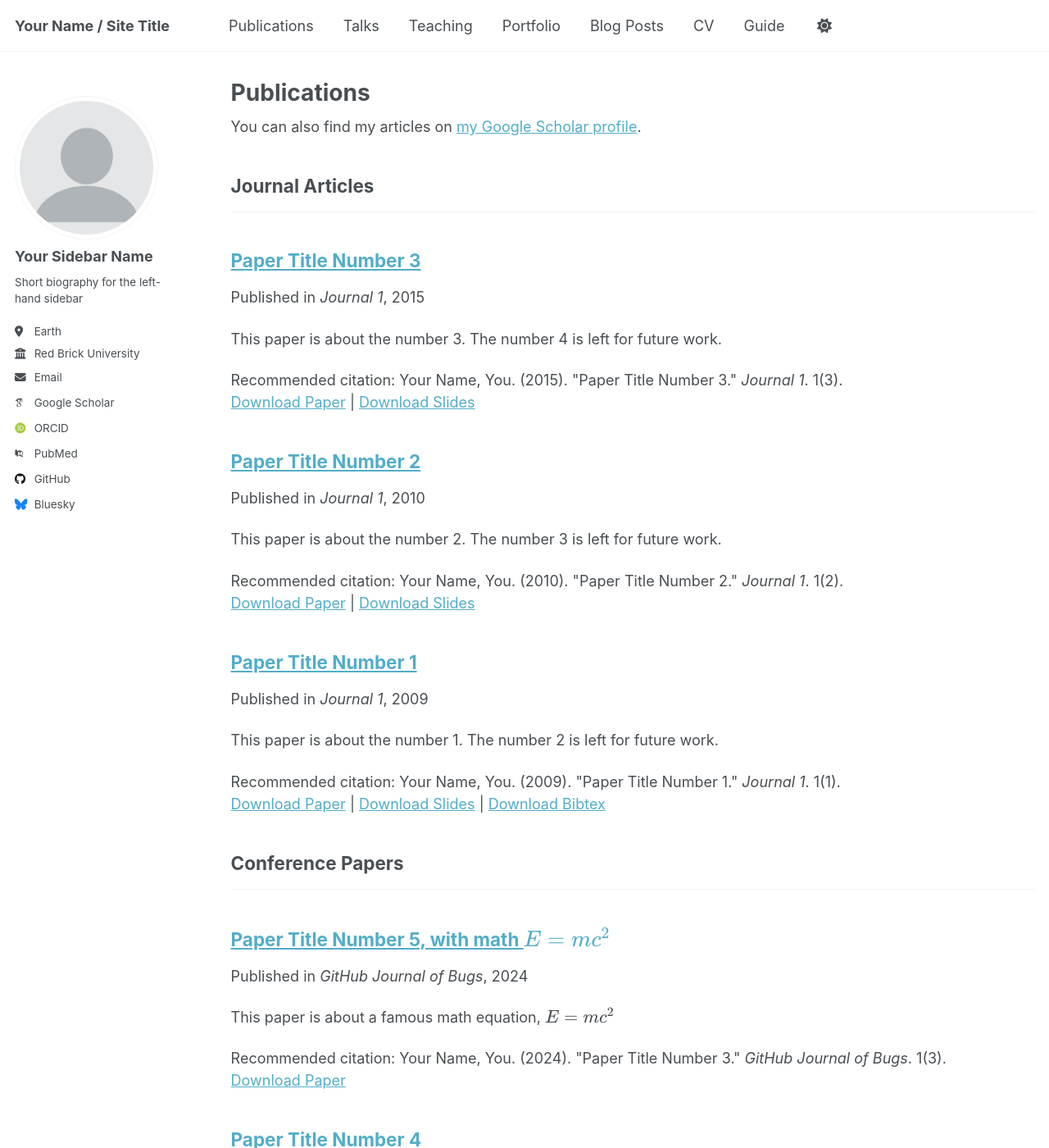
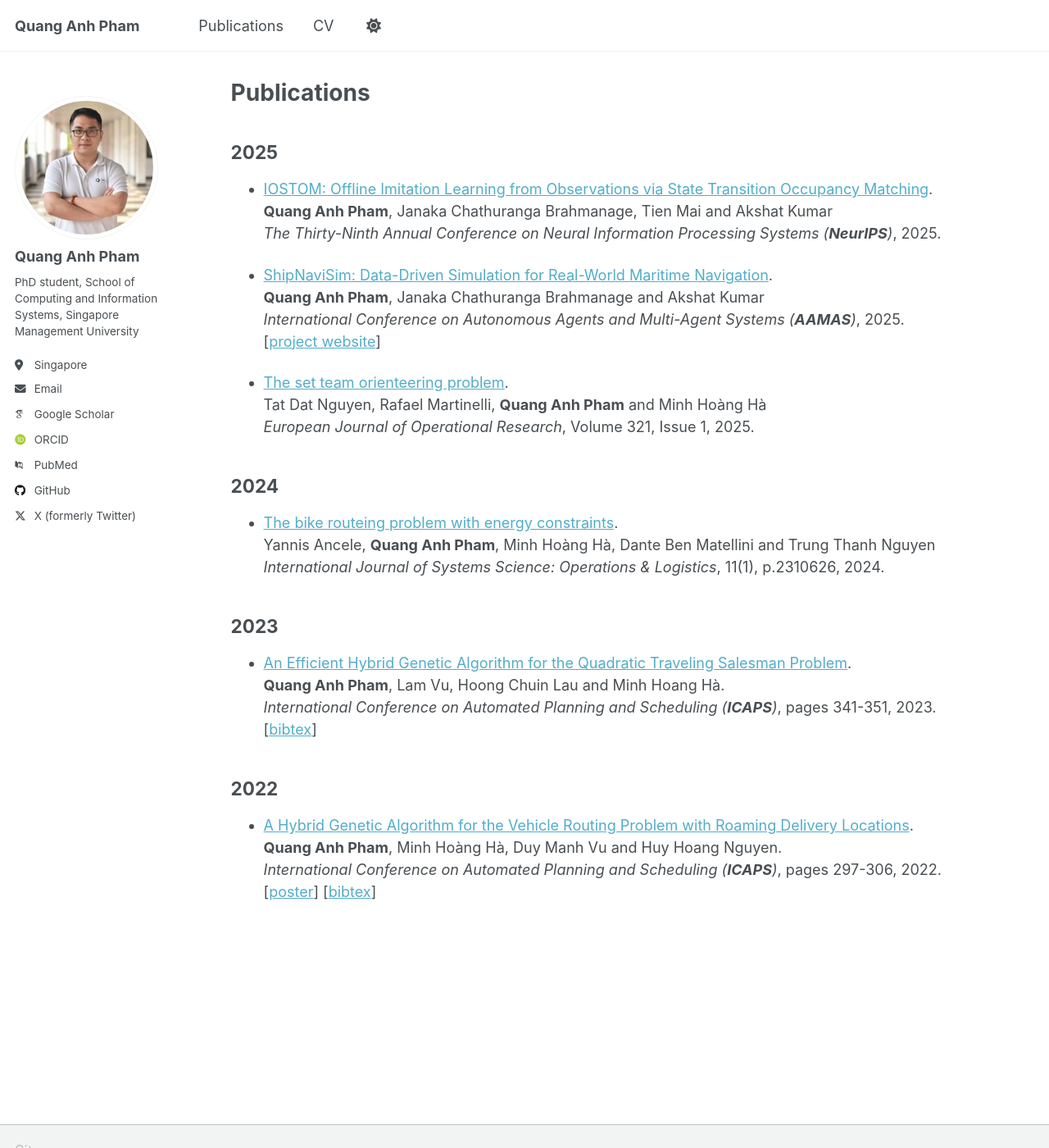
Before and after one commit to quanganh1999/quanganh1999.github.io, a Jekyll site: the page built from _pages/publications.md, in a window 1280 px wide and 1400 px high. Shown: the whole window at 82% size. Built offline with Jekyll 4.4.1, drawn with Linux system fonts in a browser that asks for light colours; some web fonts are replaced; a script that is not in the unit is left out; some of the changed text lies outside the part shown.

Commit message:
initial update

```diff
--- a/_config.yml
+++ b/_config.yml
@@ -9,36 +9,35 @@
 # Basic Site Settings
 locale                   : "en-US"
 site_theme               : "default" # Currently available options are "default", "air"
-title                    : "Your Name / Site Title"
+title                    : "Quang Anh Pham"
 title_separator          : "-"
-name                     : &name "Your Name"
-description              : &description "Your Name's academic portfolio"   # Update this with a general description of your site, this is the default if not overridden by a page
-url                      : https://academicpages.github.io # The base hostname & protocol for your site e.g. "https://[your GitHub username].github.io",
-                                                           # or if you already have some other page hosted on Github then use "https://[your GitHub username].github.io/[Your Repo Name]"
+name                     : &name "Quang Anh Pham"
+description              : &description "PhD student, School of Computing and Information Systems, Singapore Management University"
+url                      : https://quanganh1999.github.io # the base hostname & protocol for your site e.g. "https://mmistakes.github.io"
 baseurl                  : "" # the subpath of your site, e.g. "/blog"
-repository               : "academicpages/academicpages.github.io"
+repository               : "quanganh1999.github.io"
 
 # Site Author - The following control what appear as part of the author content on the side bar.
 #               If a field is blank the icon and link will not appear, otherwise it will be shown.
 #               Additional customization can be done by editing /_includes/author-profile.html
 author:
   # Biographic information
-  avatar           : "profile.png"
-  name             : "Your Sidebar Name"
+  avatar           : "test-avar.jpg"
+  name             : "Quang Anh Pham"
   pronouns         : # example: "she/her"
-  bio              : "Short biography for the left-hand sidebar"
-  location         : "Earth"
-  employer         : "Red Brick University"
+  bio              : "PhD student, School of Computing and Information Systems, Singapore Management University"
+  location         : "Singapore"
+  employer         :
   uri              : # URL
-  email            : "none@example.org"
+  email            : "phamquanganh32@gmail.com"
 
   # Academic websites
   academia         : # URL
   arxiv            : # URL - Update with the correct link to your profile
-  googlescholar    : "https://scholar.google.com/citations?user=PS_CX0AAAAAJ"
+  googlescholar    : "https://scholar.google.com/citations?user=2LMcTUgAAAAJ&hl=en"
   inspire-hep      : # URL
   impactstory      : # URL
-  orcid            : "http://orcid.org/yourorcidurl"
+  orcid            : "https://orcid.org/0000-0001-7552-902X"
   semantic         : # URL
   pubmed           : "https://www.ncbi.nlm.nih.gov/pubmed/?term=john+snow"
   researchgate     : # URL
@@ -48,13 +47,13 @@ author:
   bitbucket        : # Username - Update with your username on the site
   codepen          : # Username
   dribbble         : # Username
-  github           : "academicpages"
+  github           : "quanganh1999"
   kaggle           : # Username
   stackoverflow    : # User number or user number and name (i.e., use "1" or "1/jeff-atwood")
 
   # Social media
   artstation       : # Username
-  bluesky          : "bsky.app" # Replace this with you Bluesky username
+  bluesky          : #"bsky.app" # Replace this with you Bluesky username
   facebook         : # Username
   flickr           : # Username
   foursquare       : # Username
@@ -71,7 +70,7 @@ author:
   steam            : # Username
   telegram         : # URL
   tumblr           : # Username
-  twitter          : # Username for X / Twitter
+  twitter          : "quanganh1999"
   vine             : # Username
   weibo            : # Username
   wikipedia        : # Username
--- /dev/null
+++ b/_pages/publications.md
@@ -0,0 +1,62 @@
+---
+layout: archive
+title: "Publications"
+permalink: /publications/
+author_profile: true
+---
+
+{% include base_path %}
+
+## 2025
+* [IOSTOM: Offline Imitation Learning from Observations via State Transition Occupancy Matching](https://neurips.cc/virtual/2025/poster/118311).
+    **Quang Anh Pham**, Janaka Chathuranga Brahmanage, Tien Mai and Akshat Kumar
+    <i>The Thirty-Ninth Annual Conference on Neural Information Processing Systems (**NeurIPS**)</i>, 2025.
+    <!-- [<a href="https://shipnavisim.github.io/">project website</a>] -->
+
+* [ShipNaviSim: Data-Driven Simulation for Real-World Maritime Navigation](https://www.ifaamas.org/Proceedings/aamas2025/pdfs/p1641.pdf).
+    **Quang Anh Pham**, Janaka Chathuranga Brahmanage and Akshat Kumar
+    <i>International Conference on Autonomous Agents and Multi-Agent Systems (**AAMAS**)</i>, 2025.
+    [<a href="https://shipnavisim.github.io/">project website</a>]
+
+* [The set team orienteering problem](https://doi.org/10.1016/j.ejor.2024.09.021).
+    Tat Dat Nguyen, Rafael Martinelli, **Quang Anh Pham** and Minh Hoàng Hà
+    <i>European Journal of Operational Research</i>, Volume 321, Issue 1, 2025.
+
+
+## 2024
+* [The bike routeing problem with energy constraints](https://doi.org/10.1080/23302674.2024.2310626).
+    Yannis Ancele, **Quang Anh Pham**, Minh Hoàng Hà, Dante Ben Matellini and Trung Thanh Nguyen
+    <i>International Journal of Systems Science: Operations & Logistics</i>, 11(1), p.2310626, 2024.
+
+## 2023
+* [An Efficient Hybrid Genetic Algorithm for the Quadratic Traveling Salesman Problem](https://ojs.aaai.org/index.php/ICAPS/article/view/27212).
+    **Quang Anh Pham**, Lam Vu, Hoong Chuin Lau and Minh Hoang Hà.
+    <i>International Conference on Automated Planning and Scheduling (**ICAPS**)</i>, pages 341-351, 2023.
+    [<a href="javascript:void(0)" onclick="(function(target, id) { if ($('#' + id).css('display') == 'block') { $('#' + id).hide('fast'); $(target).text('bibtex') } else { $('#' + id).show('fast'); $(target).text('bibtex▲') } })(this, 'bibtex-AnhICAPS23');">bibtex</a>]
+<div id="bibtex-AnhICAPS23" style="display:none">
+<pre>@inproceedings{pham2023efficient,
+  title={An Efficient Hybrid Genetic Algorithm for the Quadratic Traveling Salesman Problem},
+  author={Pham, Quang Anh and Lau, Hoong Chuin and H{\`a}, Minh Ho{\`a}ng and Vu, Lam},
+  booktitle={Proceedings of the International Conference on Automated Planning and Scheduling},
+  volume={33},
+  pages={343--351},
+  year={2023}
+}
+</pre></div>
+
+## 2022
+* [A Hybrid Genetic Algorithm for the Vehicle Routing Problem with Roaming Delivery Locations](https://ojs.aaai.org/index.php/ICAPS/article/view/19813).
+    **Quang Anh Pham**, Minh Hoàng Hà, Duy Manh Vu and Huy Hoang Nguyen.
+    <i>International Conference on Automated Planning and Scheduling (**ICAPS**)</i>,  pages 297-306, 2022.
+    [<a href="http://icaps22.icaps-conference.org/posters/ICAPS%202022%20-%20POSTER%20-%20TP200.pdf">poster</a>]
+    [<a href="javascript:void(0)" onclick="(function(target, id) { if ($('#' + id).css('display') == 'block') { $('#' + id).hide('fast'); $(target).text('bibtex') } else { $('#' + id).show('fast'); $(target).text('bibtex▲') } })(this, 'bibtex-AnhICAPS22');">bibtex</a>]
+<div id="bibtex-AnhICAPS22" style="display:none">
+<pre>@inproceedings{pham2022hybrid,
+  title={A Hybrid Genetic Algorithm for the Vehicle Routing Problem with Roaming Delivery Locations},
+  author={Pham, Quang Anh and H{\`a}, Minh Ho{\`a}ng and Vu, Duy Manh and Nguyen, Huy Hoang},
+  booktitle={Proceedings of the International Conference on Automated Planning and Scheduling},
+  volume={32},
+  pages={297--306},
+  year={2022}
+}
+</pre></div>
--- a/_pages/publications.html
+++ b/_pages/publications_abc.html
@@ -1,9 +1,9 @@
----
+<!-- ---
 layout: archive
 title: "Publications"
 permalink: /publications/
 author_profile: true
----
+--- -->
 
 {% if site.author.googlescholar %}
   <div class="wordwrap">You can also find my articles on <a href="{{site.author.googlescholar}}">my Google Scholar profile</a>.</div>
```
Also changed, not shown: _data/navigation.yml (+11 -11 lines), _pages/about.md (+15 -47 lines), images/test-avar.jpg (added), 2 other files.
